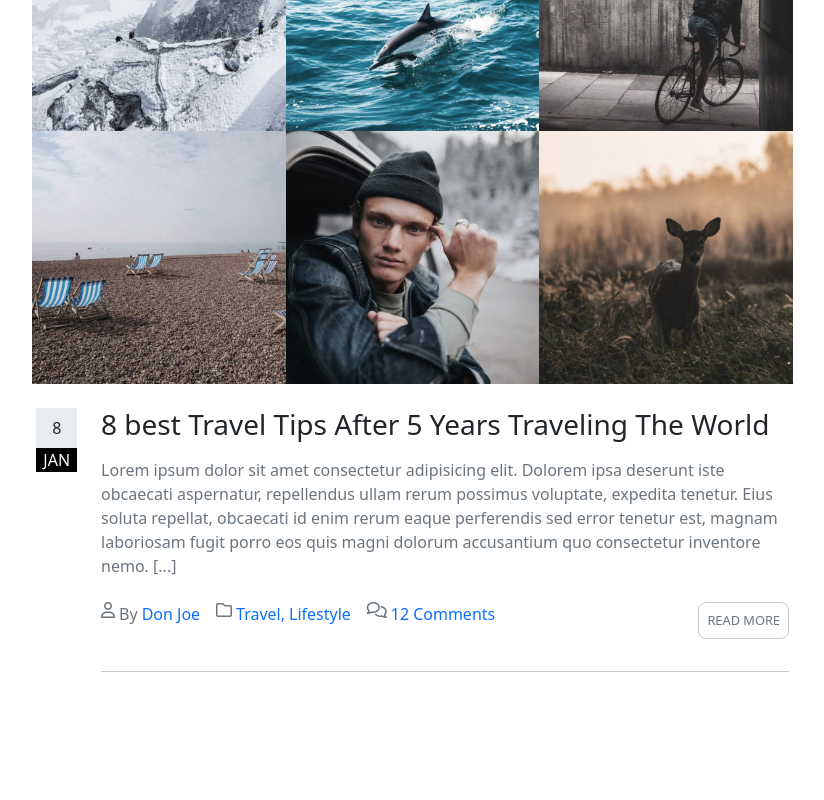
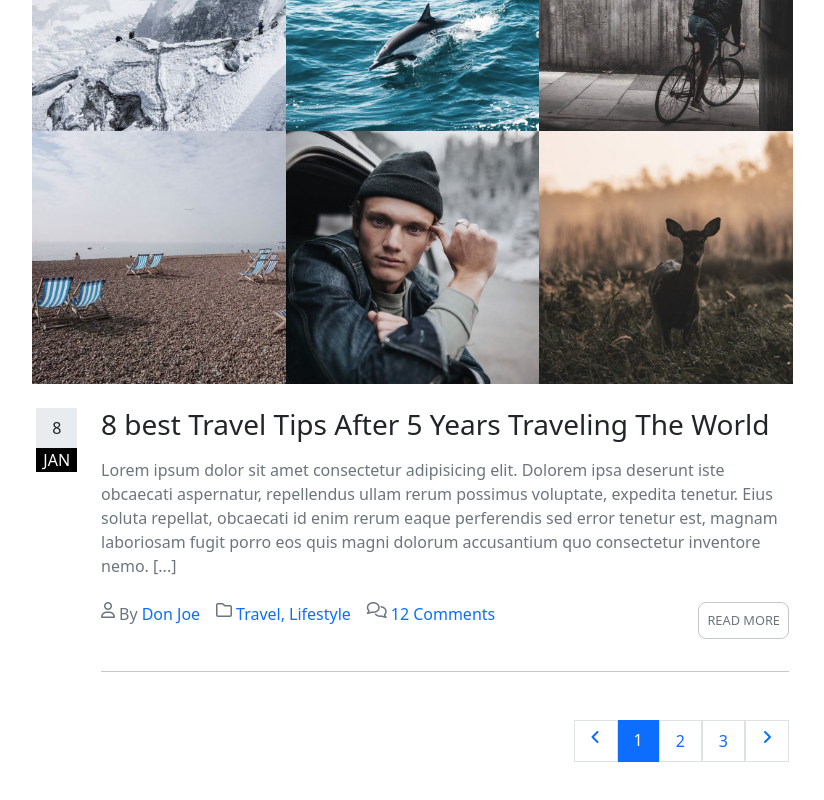
Before and after one commit to gianmaria-fadda/proj-html-vuejs, a Vue app: page / in a window 1280 px wide. Shown: the part 4171-4971 px from the top of the page, without its empty margins (159-983 px from the left). Before the commit the page ends 4941 px from the top, so only its background shows below. Built offline with nearby package versions, Linux system fonts and the light colour scheme.

Commit message:
Aggiunto Bottoni

```diff
--- a/src/components/SezFourMain.vue
+++ b/src/components/SezFourMain.vue
@@ -307,6 +307,19 @@ export default {
 
                 <hr class="mb-5">
 
+                <div class="d-flex justify-content-end">
+                  <i class="fa-solid fa-angle-left p-2 px-3 border text-primary"></i>
+                  <p class="mb-0 p-2 px-3 border-primary bg-primary text-white">
+                    1
+                  </p>
+                  <p class="mb-0 p-2 px-3 border text-primary">
+                    2
+                  </p>
+                  <p class="mb-0 p-2 px-3 border text-primary">
+                    3
+                  </p>
+                  <i class="fa-solid fa-angle-right p-2 px-3 border text-primary"></i>
+                </div>
               </div>
             </div>
           </div>
```
